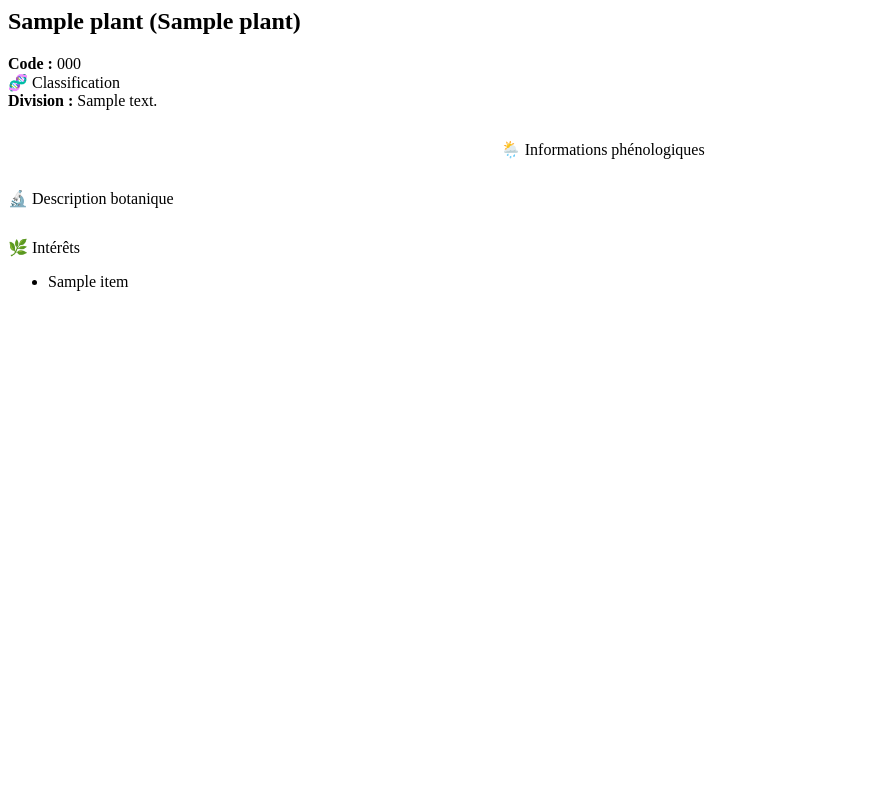
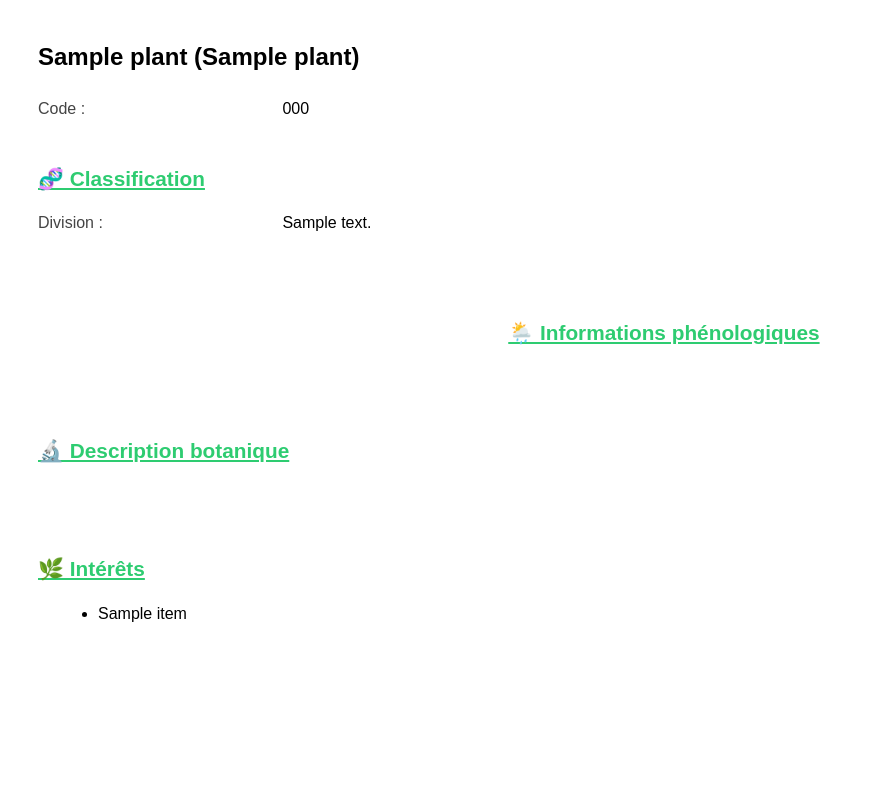
Before and after one commit to Bensley7/plant_qr_recognition, a Flask app: template templates/fiche.html in a window 1280 px wide. Shown: the whole page, without its empty margins (0-875 px from the left). Run offline with Flask 3, Linux system fonts and the light colour scheme; the template is opened without the code that fills it: most values are stand-ins (such as "Sample title", 1, 10 or a date in 2020).

Commit message:
make it happen

```diff
--- a/templates/fiche.html
+++ b/templates/fiche.html
@@ -1,3 +1,56 @@
+<style>
+  body {
+    font-family: sans-serif;
+    padding: 30px;
+    line-height: 1.6;
+  }
+
+  img {
+    margin: 10px 0;
+    max-width: 400px;
+  }
+
+  h2 {
+    margin-bottom: 20px;
+  }
+
+  .section-title {
+    margin-top: 40px;
+    margin-bottom: 15px;
+    color: #2ecc71; /* 💚 Vert clair */
+    font-weight: bold;
+    font-size: 1.3em;
+    text-decoration: underline;
+  }
+
+  .field {
+    margin-bottom: 10px;
+  }
+
+  .field strong {
+    display: inline-block;
+    width: 240px;
+    color: #444;
+    font-weight: normal; /* ✅ pas en gras */
+  }
+
+  ul {
+    margin-top: 5px;
+    margin-left: 20px;
+  }
+
+  figure {
+    margin: 0 0 20px 0;
+  }
+
+  figcaption {
+    font-size: 0.85em;
+    color: #666;
+    margin-top: 5px;
+  }
+</style>
+
+
 {% if plant %}
   <h2>{{ plant["Nom scientifique"] }} ({{ plant["Nom français"] }})</h2>
 
```
